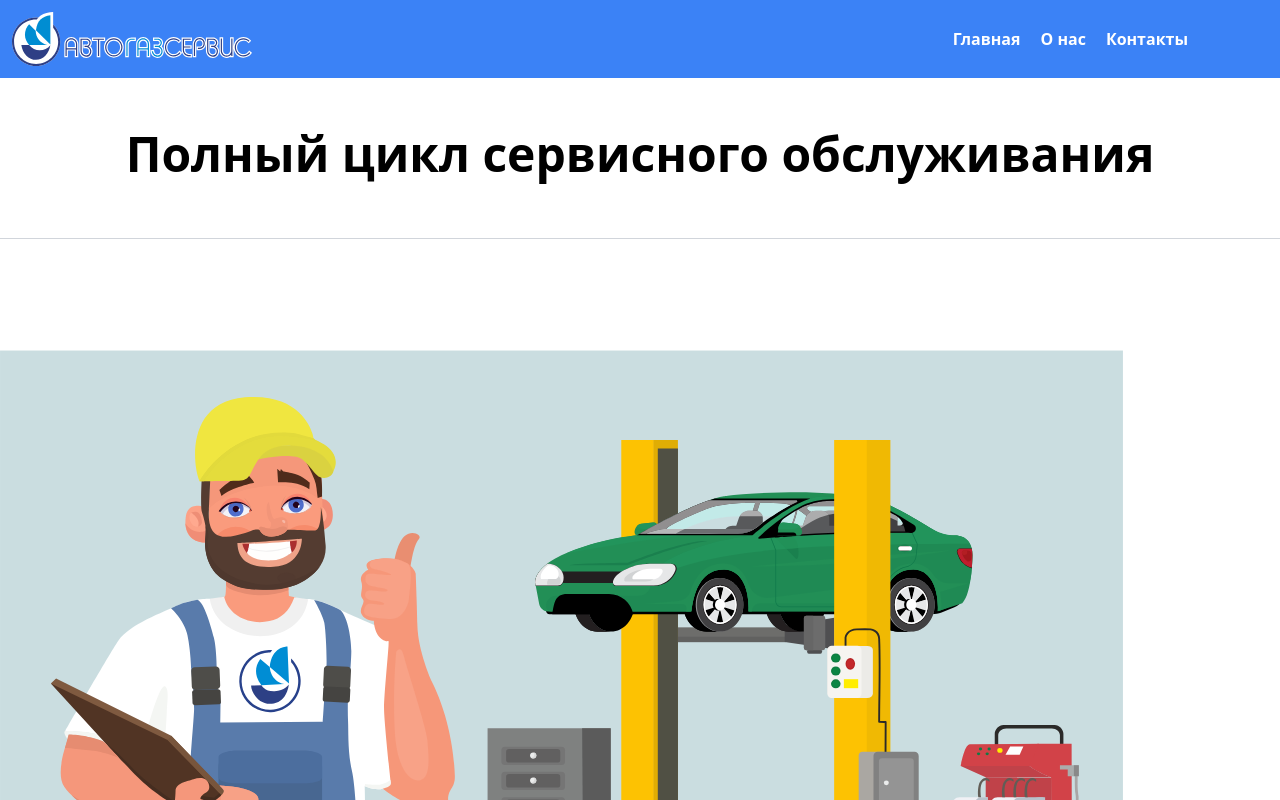
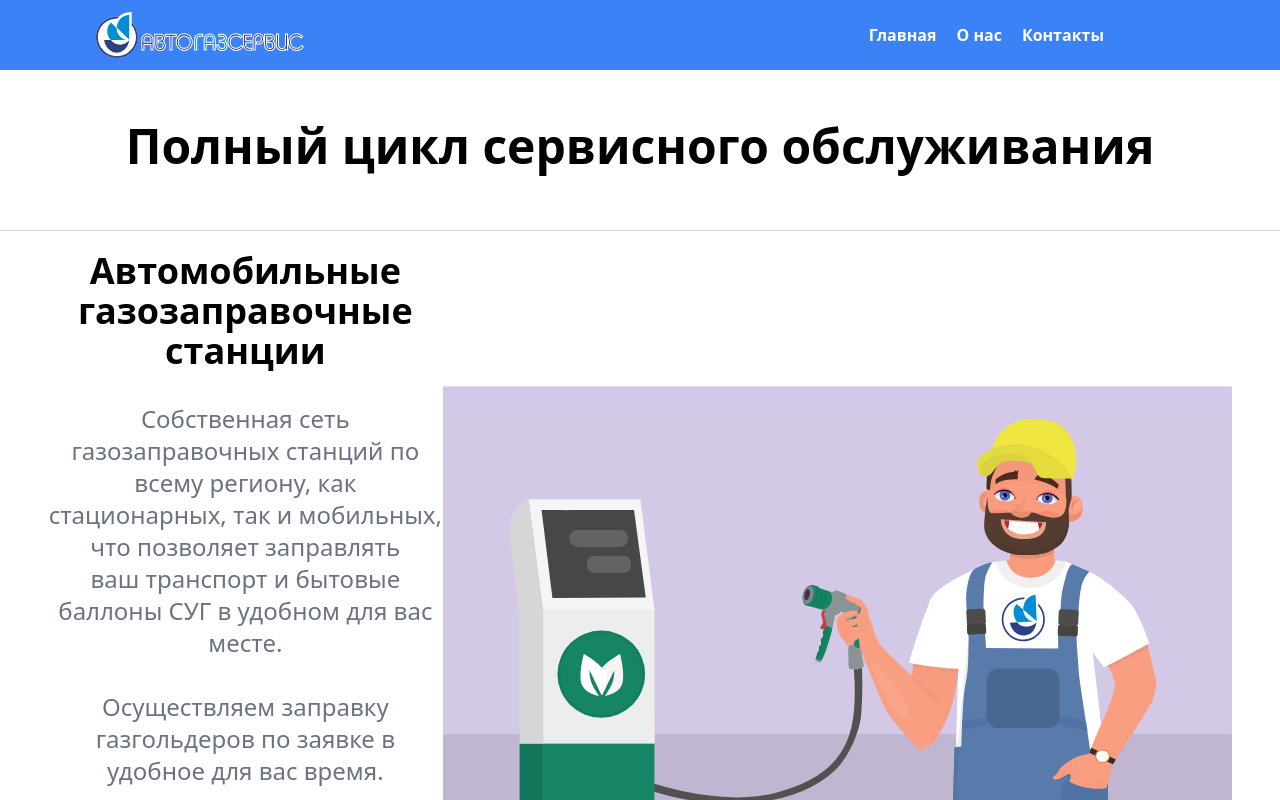
Before and after one commit to themm-s/order-proj-react, a React (Vite) app: page / in a window 1280 px wide. Shown: the top 800 px of the page. Built offline with nearby package versions, Linux system fonts and the light colour scheme.

Commit message:
add section with info

```diff
--- a/src/components/Navbar.tsx
+++ b/src/components/Navbar.tsx
@@ -2,8 +2,8 @@ import logo from "../assets/agslogo.svg";
 
 export const Navbar = () => {
   return (
-    <nav className="flex p-3 bg-blue-500">
-      <img src={logo} className="w-60" />
+    <nav className="flex p-3 bg-blue-500 px-24">
+      <img src={logo} className="w-52" />
       <ul className="flex space-x-5 my-auto ml-auto mr-20 text-md text-white font-bold">
         <li>
           <a href="/">Главная</a>
--- a/src/pages/Main.tsx
+++ b/src/pages/Main.tsx
@@ -1,4 +1,4 @@
-import section1Photo from "../assets/aboutfirst.svg";
+import section1Photo from "../assets/about3.svg";
 
 export const Main = () => {
   return (
@@ -6,32 +6,32 @@ export const Main = () => {
       <header className="py-5">
         <div className="flex px-5 justify-center">
           <div className="my-5 text-center">
-            <h1 className="font-bold mt-3 text-5xl text-center">
+            <h1 className="font-extrabold mt-3 text-5xl text-center">
               Полный цикл сервисного обслуживания
             </h1>
           </div>
         </div>
         <hr className="mt-10 border-gray-300" />
       </header>
-      <section className="py-5">
-        <div className="">
-          <div className="">
-            <div className="">
-              <img className=""
-                src={section1Photo} alt="..." />
-            </div>
+      <div className="grid xl:flex xl:flex-row-reverse items-center xl:px-12">
+        <img className="m-auto w-2/3" src={section1Photo} alt="..." />
+        <div className="text-center">
           <h2 className="text-4xl font-bold">Автомобильные газозаправочные станции</h2>
-            <p className="text-2xl mb-0">
-              Собственная сеть газозаправочных станций по всему региону, как стационарных, так и мобильных, что позволяет заправлять
+          <p className="text-2xl mb-0 text-gray-500">
+            <br />
+            Собственная сеть газозаправочных станций по всему региону, как
+            стационарных, так и мобильных, что позволяет заправлять
             <br />ваш транспорт и бытовые баллоны СУГ в удобном для вас месте.
             <br />
-              <br />Осуществляем заправку газгольдеров по заявке в удобное для вас время.
+            <br />Осуществляем заправку газгольдеров
+            по заявке в удобное для вас время.
             <br />
-              <br />Проводим плановую ежемесячную тарировку раздаточных колонок с заменой фильтров вне зависимости от их степени загрязнения.
+            <br />Проводим плановую ежемесячную тарировку раздаточных колонок
+            с заменой фильтров вне зависимости от
+            их степени загрязнения.
           </p>
         </div>
       </div>
-      </section>
     </>
   );
 };
```
Lines whose indentation alone changed are shown as unchanged.
